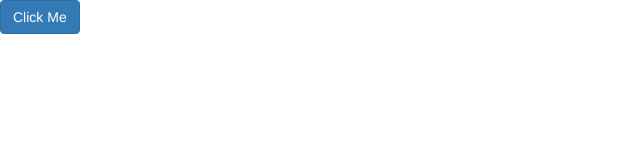
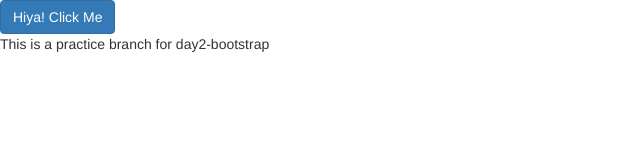
Before and after one commit to ckepford/day2-bootstrap, a plain HTML site: page index.html in a window 1280 px wide. Shown: the whole page, without its empty margins (0-640 px from the left). Drawn offline with nearby package versions, Linux system fonts and the light colour scheme.

Commit message:
added hiya to button

```diff
--- a/index.html
+++ b/index.html
@@ -10,7 +10,8 @@
   <link rel="stylesheet" href="/css/style.css">
 </head>
 <body>
-<button type="button" name="button" class="btn btn-primary">Click Me</button>
+<button type="button" name="button" class="btn btn-primary">Hiya! Click Me</button>
+<p>This is a practice branch for day2-bootstrap</p>
 
 
   <script
```
